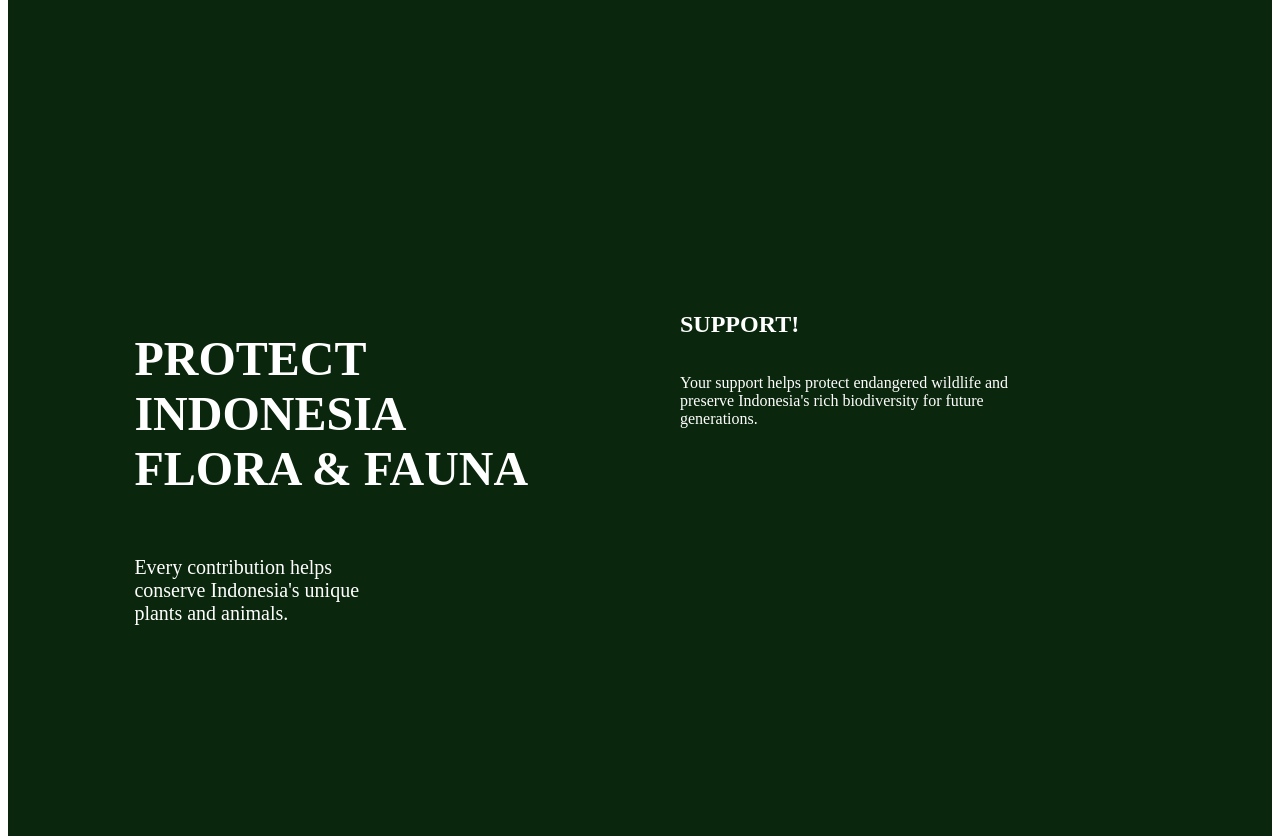
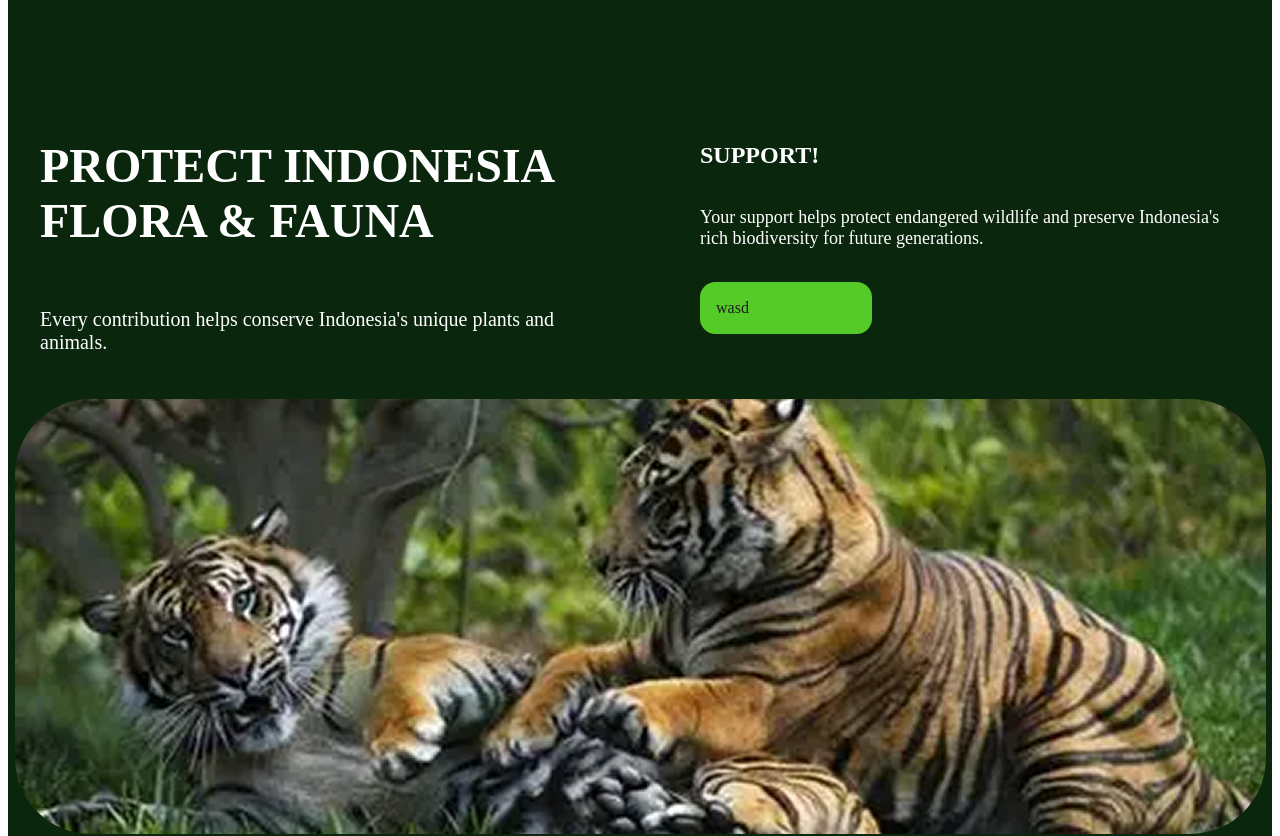
Before and after one commit to Flowrith/indonesia-nature-website, a React (Vite) app: page / in a window 1280 px wide. Shown: the part 10420-11256 px from the top of the page. Built offline with nearby package versions, Linux system fonts and the light colour scheme; the HTML template or start-up script is replaced by a standard one.

Commit message:
Continuing Contact page

```diff
--- a/src/page/contact.jsx
+++ b/src/page/contact.jsx
@@ -1,4 +1,5 @@
 import '../styles/contact.css';
+import Contactimage from '../assets/contact-image.png';
 
 function Contact(){
     return(
@@ -19,7 +20,13 @@ function Contact(){
             <p>Your support helps protect endangered
             wildlife and preserve Indonesia's rich
             biodiversity for future generations.</p>
+            <a href="" className='Contact-button'>
+                wasd
+            </a>
             </div>
+        </div>
+        <div className='contact-content-bottom'>
+            <img src= {Contactimage} alt="Tiger" />
         </div>
         </section>
 
--- a/src/styles/contact.css
+++ b/src/styles/contact.css
@@ -15,20 +15,17 @@
 
 .content-container{
     display:flex;
-    justify-content:space-between;
-    align-items:flex-start;
-    width:80%;
+    width:100%;
     max-width:1200px;
-    gap:80px;
 }
 
 
 .contact-content-left{
-
+    width: 100%;
     display: flex;
     flex-direction: column;
-    width: 100%;
     justify-content: left;
+    /* background-color: red; */
 
 
     h1{
@@ -40,22 +37,24 @@
     }
 
     p{
-        width: 50%;
+        width: 100%;
         font-size: 20px;
         font-weight: 300;
     }
 }
 
 .contact-content-right{
-
+    /* background-color: blue; */
     display: flex;
     flex-direction: column;
-    width: 100%;
-    align-items: flex-start;
+    margin-top: 2%;
+    padding-left: 10%;
+
 
     p{
-        width: 80%;
-        font-weight: 300;
+        width: 100%;
+        font-weight: 200;
+        font-size: 18px;
     }
 }
 
@@ -63,3 +62,44 @@
 .contact-content-right{
     flex:1;
 }
+
+.contact-content-bottom{
+    margin-top: 2%;
+
+    img{
+        height: auto;
+        border-radius: 76px;
+    }
+}
+
+.Contact-button{
+    margin-top: 15px;
+    width: 140px;
+    height: 40px;
+    display: flex;
+    align-items: center;
+    gap: 6px;
+    padding: 6px 16px;
+    border: none;
+    border-radius: 15.5px;
+    background: #54CB29;
+    color: #1E1E1E;
+    font-size: 16px;
+    font-weight: 500;
+    cursor: pointer;
+    transition: .2s;
+    text-decoration: none;
+
+    &:hover{
+    background-color: #0c7d00;
+    transform: translateY(-2px);
+    }
+}
+
+.Contact-button span{
+    transition: transform .2s;
+}
+
+.Contact-button:hover span{
+    transform: translateX(3px);
+}
```
Also changed, not shown: src/assets/contact-image.png (added).
